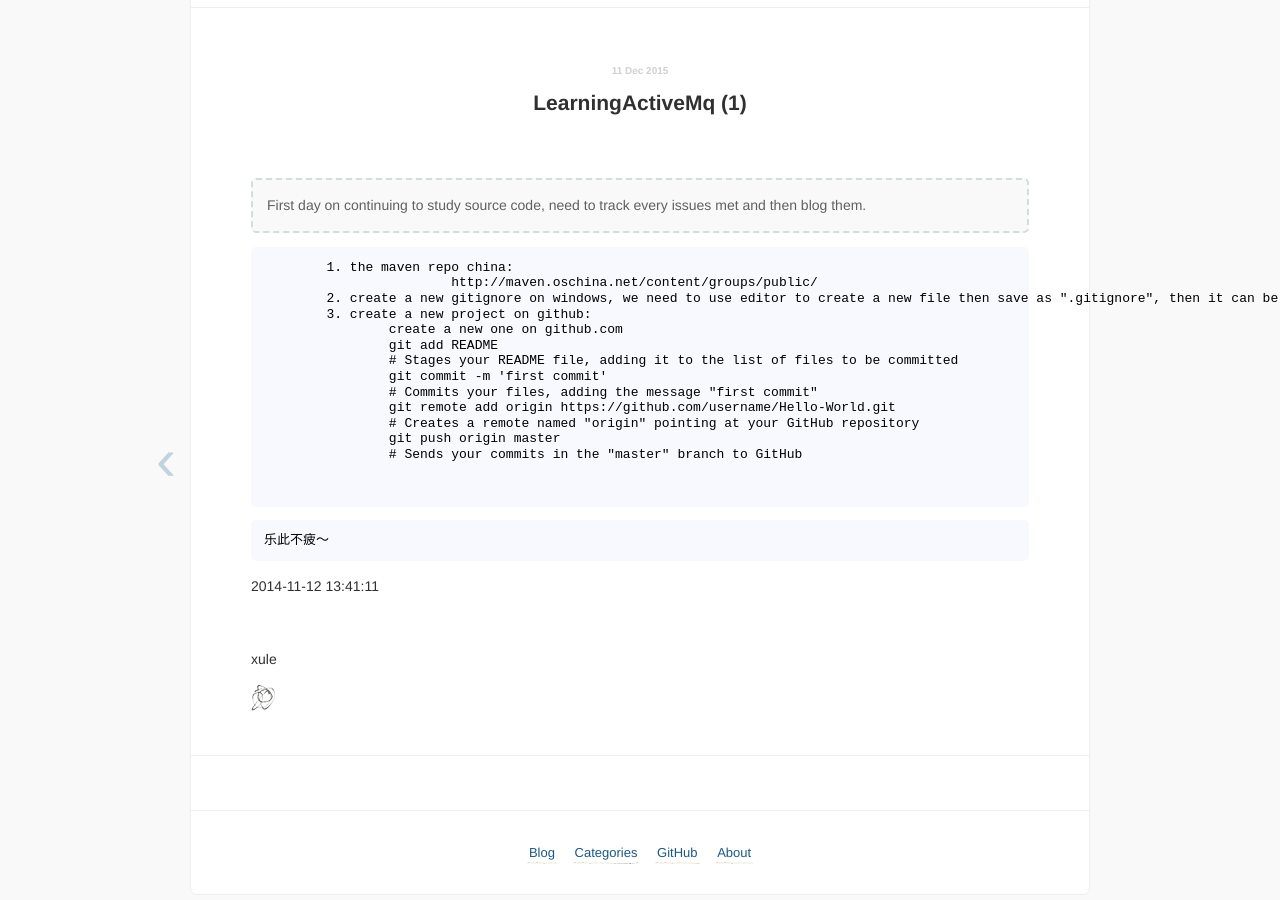
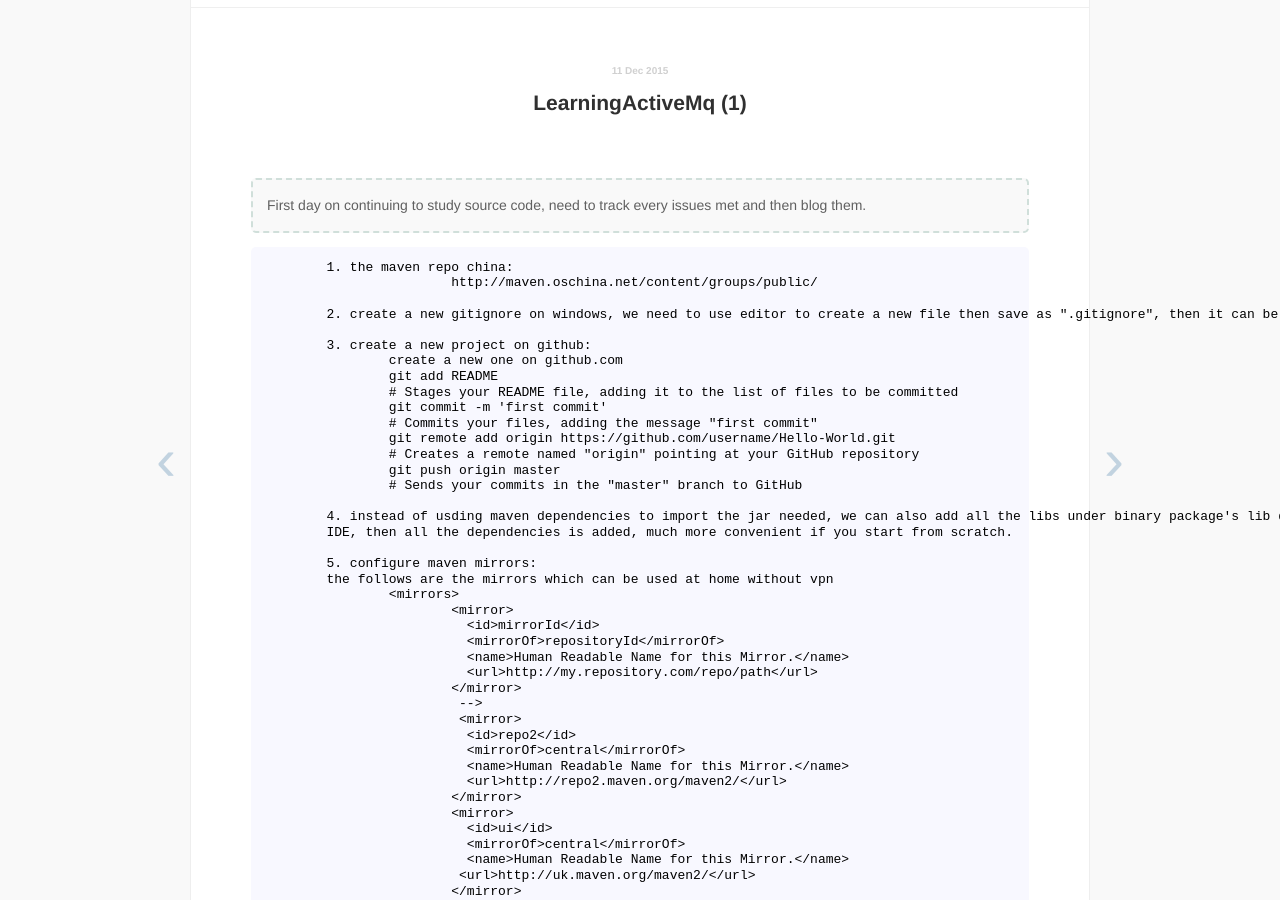
Before and after one commit to xule1991/xule1991.github.io, a Jekyll site: the page built from _posts/2015-12-11-travel_on_learning_activemq.md, in a window 1280 px wide and 900 px high, scrolled down 256 px. Built offline with Jekyll 4.4.1, drawn with Linux system fonts in a browser that asks for light colours; Markdown is read by kramdown in place of the engine named in the settings; comment, search, counter and statistics services are not loaded; some of the changed text lies outside the part shown.

````diff
--- a/_posts/2015-12-11-travel_on_learning_activemq.md
+++ b/_posts/2015-12-11-travel_on_learning_activemq.md
@@ -10,7 +10,9 @@ tags: [activemq_learning]
 ```
 	1. the maven repo china:
 			http://maven.oschina.net/content/groups/public/
+
 	2. create a new gitignore on windows, we need to use editor to create a new file then save as ".gitignore", then it can be saved.
+
 	3. create a new project on github:
 		create a new one on github.com
 		git add README
@@ -22,7 +24,47 @@ tags: [activemq_learning]
 		git push origin master
 		# Sends your commits in the "master" branch to GitHub
 
+	4. instead of usding maven dependencies to import the jar needed, we can also add all the libs under binary package's lib directory to the classpath in
+	IDE, then all the dependencies is added, much more convenient if you start from scratch.
 
+	5. configure maven mirrors:
+	the follows are the mirrors which can be used at home without vpn
+		<mirrors>
+			<mirror>
+			  <id>mirrorId</id>
+			  <mirrorOf>repositoryId</mirrorOf>
+			  <name>Human Readable Name for this Mirror.</name>
+			  <url>http://my.repository.com/repo/path</url>
+			</mirror>
+			 -->
+			 <mirror>
+			  <id>repo2</id>
+			  <mirrorOf>central</mirrorOf>
+			  <name>Human Readable Name for this Mirror.</name>
+			  <url>http://repo2.maven.org/maven2/</url>
+			</mirror>
+			<mirror>
+			  <id>ui</id>
+			  <mirrorOf>central</mirrorOf>
+			  <name>Human Readable Name for this Mirror.</name>
+			 <url>http://uk.maven.org/maven2/</url>
+			</mirror>
+			<mirror>
+			  <id>jboss-public-repository-group</id>
+			  <mirrorOf>central</mirrorOf>
+			  <name>JBoss Public Repository Group</name>
+			 <url>http://repository.jboss.org/nexus/content/groups/public</url>
+			</mirror>
+			 <mirror>
+			  <id>CN</id>
+			  <name>OSChina Central</name>
+			  <url>http://maven.oschina.net/content/groups/public/</url>
+			  <mirrorOf>central</mirrorOf>
+			</mirror>
+  </mirrors>
+		btw, maven.oschina.net is not stable always 500error during transfer .jar packages can not find out what is happening. just remove this mirror, everything is fine.
+
+		6.
 ```
 
 
@@ -30,4 +72,4 @@ tags: [activemq_learning]
 
 	乐此不疲～
 
-2014-11-12 13:41:11
+2015-12-11
````
Also changed, not shown: _posts/2015-12-12-travel_on_learning_activemq(2).md (added, +35 -0 lines).
